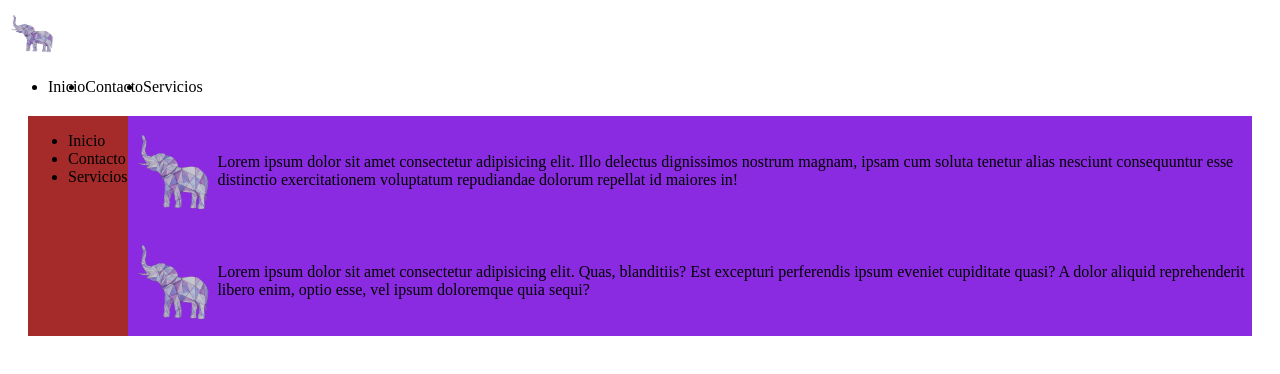
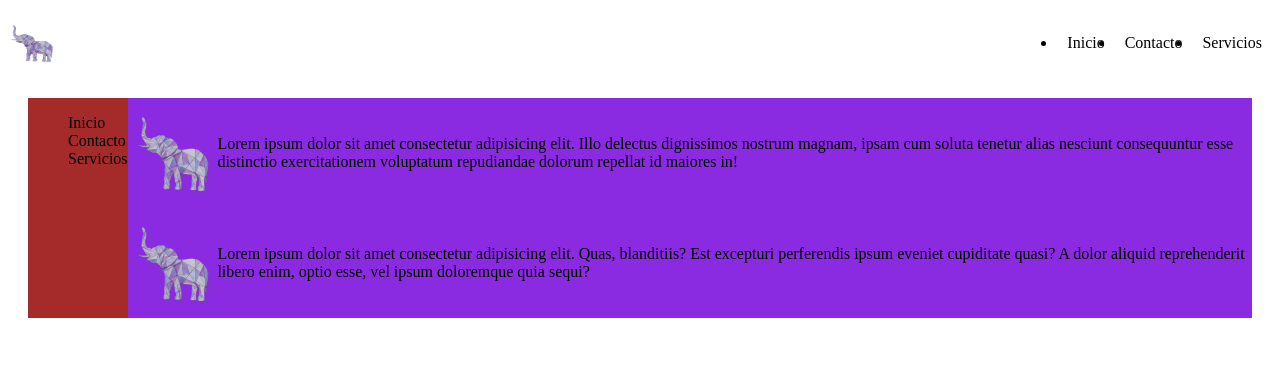
Before and after one commit to nicolendoruiz/Diario-Flexbox-, a plain HTML site: page index.html in a window 1280 px wide. Drawn offline with Linux system fonts and the light colour scheme.

Commit message:
NIcole realiza cambios

```diff
--- a/estilos.css
+++ b/estilos.css
@@ -28,23 +28,10 @@
   display: -webkit-box;
   display: -ms-flexbox;
   display: flex;
-<<<<<<< HEAD
-  -webkit-box-orient: vertical;
-  -webkit-box-direction: normal;
-      -ms-flex-direction: column;
-          flex-direction: column;
-  -webkit-box-pack: start;
-      -ms-flex-pack: start;
-          justify-content: flex-start;
-  color: black;
-  list-style: none;
-}
-=======
   flex-direction: column;
   color: black; }
   .navbar ul {
     list-style: none; }
->>>>>>> 6055267c5a908b944e046131901083ddc1a095a1
 
 header {
   display: -webkit-box;
@@ -62,12 +49,7 @@ header ul {
   display: -webkit-box;
   display: -ms-flexbox;
   display: flex;
-<<<<<<< HEAD
-  list-style: none;
-}
-=======
   justify-content: space-evenly; }
->>>>>>> 6055267c5a908b944e046131901083ddc1a095a1
 
 header ul li {
   padding: 10px;
```
Also changed, not shown: 1 other file.
